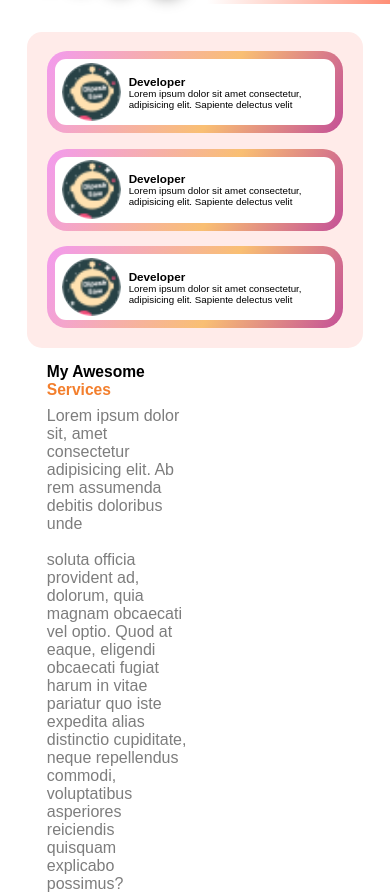
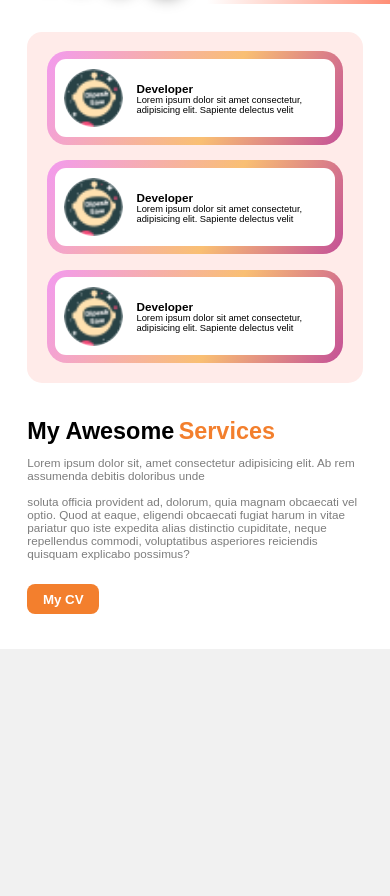
Before and after one commit to Dipesh-Saw/NewPortfolio, a plain HTML site: page index.html in a window 390 px wide. Shown: the part 540-1436 px from the top of the page. After the commit the page ends 1189 px from the top, so only its background shows below. Drawn offline with Linux system fonts and the light colour scheme.

Commit message:
Make page 2 responsive

```diff
--- a/CSS/indexRes.css
+++ b/CSS/indexRes.css
@@ -3,7 +3,7 @@
     padding: 4vw;
   }
   nav .container {
-    border-radius: 5px;
+    border-radius: 8px;
   }
   #logo h1 {
     font-size: 3vw;
@@ -108,13 +108,35 @@
   .box-card {
     padding: 2vw;
   }
+  .card-left {
+    padding: 1.5vw;
+  }
   .card-left img {
     width: 15vw;
+    margin: 0;
   }
   .card-right h2 {
     font-size: 3vw;
   }
   .card-right p {
-    font-size: 2.5vw;
+    font-size: 2.4vw;
+  }
+  #pg2-right {
+    width: 100%;
+    padding: 4vw 2vw;
+    margin-top: 3vw;
+  }
+  #pg2-right-top span {
+    font-size: 6vw;
+  }
+  #pg2-right-mid {
+    margin: 3vw 0;
+  }
+  #pg2-right-mid p {
+    font-size: 3vw;
+  }
+  #pg2-right-bottom button {
+    padding: 2vw 4vw;
+    margin-top: 3vw;
   }
 }
```
